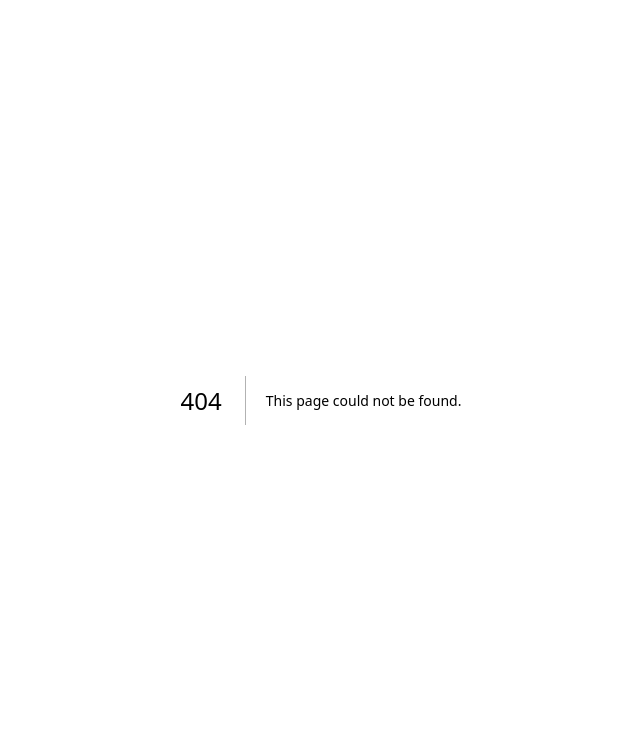
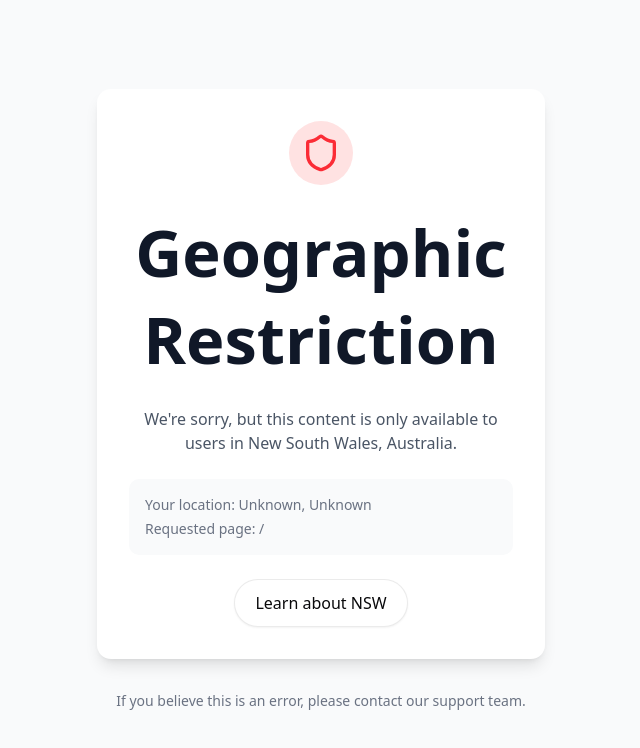
Before and after one commit to 5289saber/owner-corp-dashboard, a Next.js app: page /blocked in a window 1280 px wide. Before the commit this address had no page. Shown: the top 748 px of the page, without its empty margins (319-959 px from the left). Built offline with nearby package versions, Linux system fonts and the light colour scheme.

Commit message:
testing middleware geoblocking

```diff
--- /dev/null
+++ b/app/blocked/page.tsx
@@ -0,0 +1,51 @@
+import { Shield } from 'lucide-react';
+import Link from 'next/link';
+import { Button } from '@/components/ui/button';
+
+export default function BlockedPage({
+  searchParams,
+}: {
+  searchParams: { [key: string]: string | string[] | undefined };
+}) {
+  // Get the original URL and location info from query parameters
+  const from = searchParams.from || '/';
+  const country = searchParams.country || 'Unknown';
+  const region = searchParams.region || 'Unknown';
+
+  return (
+    <div className="flex flex-col items-center justify-center min-h-screen bg-gray-50 px-4">
+      <div className="w-full max-w-md p-8 space-y-6 bg-white rounded-xl shadow-lg">
+        <div className="flex justify-center">
+          <div className="p-3 rounded-full bg-red-100">
+            <Shield className="w-10 h-10 text-red-500" />
+          </div>
+        </div>
+
+        <h1 className="text-2xl font-bold text-center text-gray-900">
+          Geographic Restriction
+        </h1>
+
+        <p className="text-center text-gray-600">
+          We're sorry, but this content is only available to users in New South Wales, Australia.
+        </p>
+
+        <div className="p-4 bg-gray-50 rounded-lg text-sm text-gray-500">
+          <p>Your location: {country}, {region}</p>
+          <p className="mt-1">Requested page: {from}</p>
+        </div>
+
+        <div className="flex justify-center">
+          <Button asChild variant="outline">
+            <Link href="https://www.australia.com/en/places/sydney-and-surrounds/guide-to-new-south-wales.html">
+              Learn about NSW
+            </Link>
+          </Button>
+        </div>
+      </div>
+
+      <p className="mt-8 text-sm text-gray-500">
+        If you believe this is an error, please contact our support team.
+      </p>
+    </div>
+  );
+}
--- a/middleware.ts
+++ b/middleware.ts
@@ -1,15 +1,38 @@
-import { NextRequest, NextResponse } from "next/server";
+import { NextResponse } from 'next/server';
+import type { NextRequest } from 'next/server';
+
+// Define the allowed region
+const ALLOWED_COUNTRY = 'AU'; // Australia
+const ALLOWED_REGION = 'NSW'; // New South Wales
 
 export const config = {
-  matcher: ["/app/:path*"], // Apply only to these routes
+  matcher: [
+    '/((?!api/bypass-geo|blocked|_next|static|favicon.ico|robots.txt).*)',
+  ],
 };
 
-export function middleware(req: NextRequest) {
-  const state = req.headers.get("x-vercel-ip-country-subdivision") || "Unknown";
+export function middleware(request: NextRequest) {
+  // Get geolocation information from headers
+  const country = request.headers.get('x-vercel-ip-country') || '';
+  const region = request.headers.get('x-vercel-ip-country-region') || '';
 
-  if (state !== "New South Wales") {
-    return NextResponse.redirect(new URL("/restricted", req.url));
+  console.log(`User accessing from: ${country}, ${region}`);
+
+  // Check for bypass cookie
+  const bypassGeoblock = request.cookies.get('bypass-geoblock')?.value === 'true';
+
+  // Check if user is in the allowed region
+  const isAllowedRegion = country === ALLOWED_COUNTRY && region === ALLOWED_REGION;
+
+  // If not in allowed region and no bypass, redirect to blocked page
+  if (!isAllowedRegion && !bypassGeoblock) {
+    const blockedUrl = new URL('/blocked', request.url);
+    blockedUrl.searchParams.set('from', request.nextUrl.pathname);
+    blockedUrl.searchParams.set('country', country);
+    blockedUrl.searchParams.set('region', region);
+
+    return NextResponse.redirect(blockedUrl);
   }
 
-  return NextResponse.next(); // Allow request to proceed
+  return NextResponse.next();
 }
--- a/package.json
+++ b/package.json
@@ -11,6 +11,7 @@
   "dependencies": {
     "@radix-ui/react-label": "^2.1.2",
     "@radix-ui/react-slot": "^1.1.2",
+    "@vercel/functions": "^2.0.0",
     "class-variance-authority": "^0.7.1",
     "clsx": "^2.1.1",
     "lucide-react": "^0.485.0",
```
Also changed, not shown: 1 other file (tests, documents, lock files or other folders).
